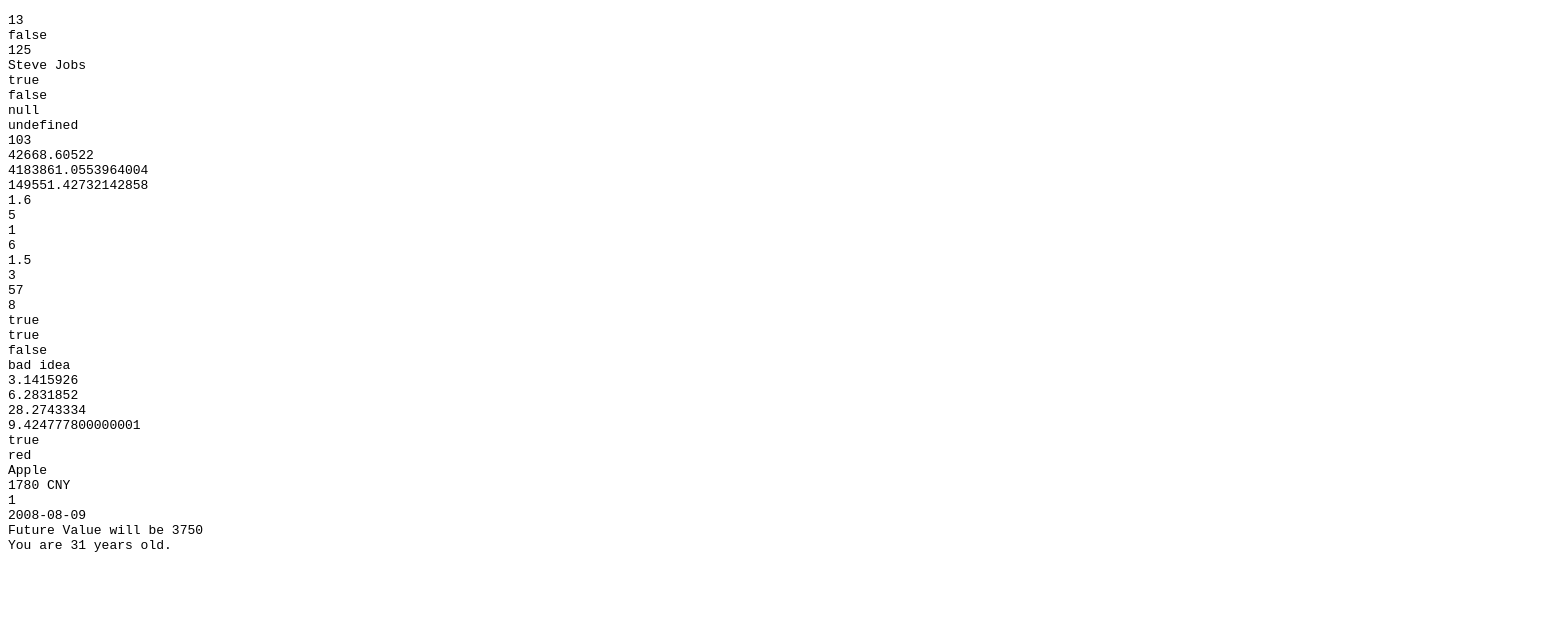
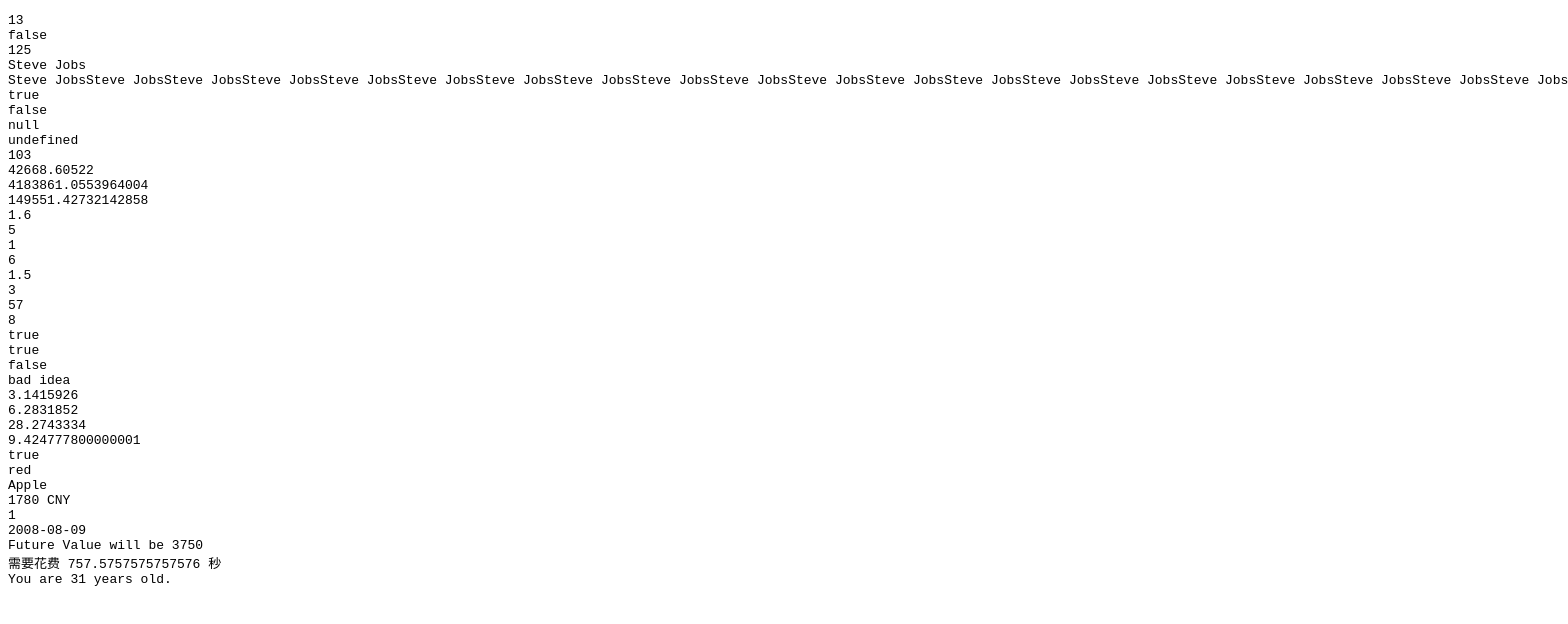
Before and after one commit to hjhan/kidsJavaScript, a plain HTML site: page src/lesson1/lesson1.html in a window 1280 px wide. Shown: the whole page, 1568 px wide, since content can reach past the window. Drawn offline with Linux system fonts and the light colour scheme.

Commit message:
add download time calculation

```diff
--- a/src/lesson1/lesson1.html
+++ b/src/lesson1/lesson1.html
@@ -20,6 +20,7 @@
     document.writeln(heightInCM);
     let name = "Steve Jobs";
     document.writeln(name);
+    document.writeln(name.repeat(20));
 
     let isFemale = true;
     document.writeln(isFemale);
@@ -135,6 +136,13 @@
     let fv = 3000 * (1 + rate*n);
     document.writeln("Future Value will be " + fv);
 
+    /**
+     * Download time estimate
+     */
+    let size = 2500;   //2.5GB
+    let speed = 3.3;   //3.3MB/s
+    let time = size / speed;
+    document.writeln("需要花费 " + time + " 秒 ");
 
     /**
      * Calculate age
```
